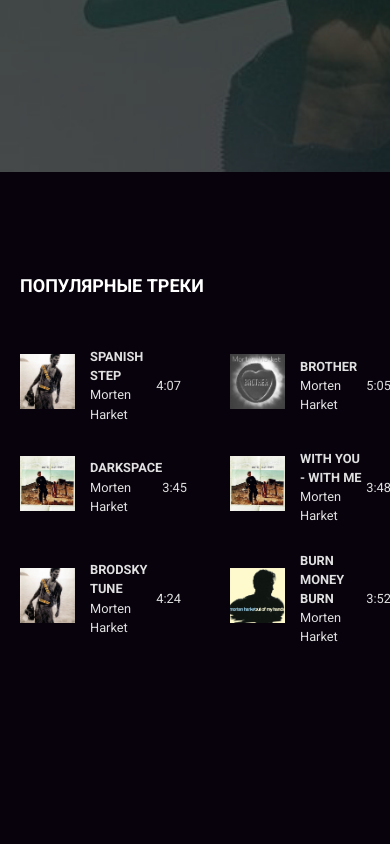
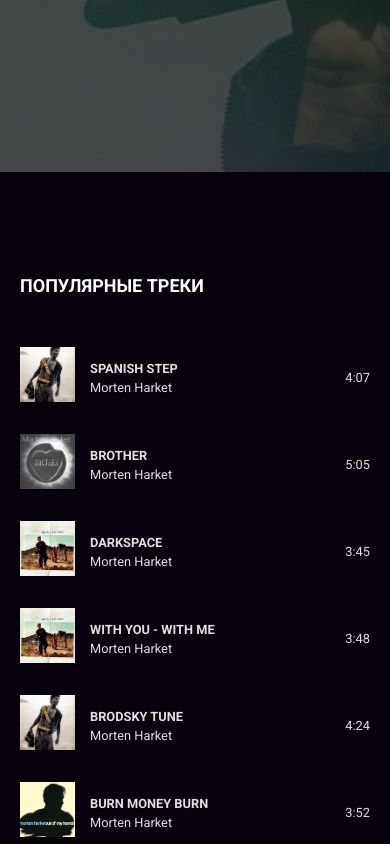
Before and after one commit to YanaLysukha/layout-designer-project-56, a plain HTML site: page src/artist.html in a window 390 px wide. Shown: the part 558-1402 px from the top of the page. Before the commit the page ends 1205 px from the top, so only its background shows below. Drawn offline with Linux system fonts and the light colour scheme.

Commit message:
Added media query for grid-container in page-popular-tracks

```diff
--- a/src/css/style-dist.css
+++ b/src/css/style-dist.css
@@ -875,6 +875,12 @@
      -moz-column-gap: 49px;
           column-gap: 49px;
 }
+@media (max-width: 915px) {
+  .grid-container {
+    -ms-grid-columns: (1fr)[1];
+    grid-template-columns: repeat(1, 1fr);
+  }
+}
 
 .popular-track {
   display: -webkit-box;
--- a/src/scss/_page-popular-track.scss
+++ b/src/scss/_page-popular-track.scss
@@ -35,6 +35,10 @@
     grid-template-columns: repeat(2, 46%);
     row-gap: 25px;
     column-gap: 49px;
+
+    @media (max-width: $md-width) {
+        grid-template-columns: repeat(1, 1fr);
+    }
 }
 
 .popular-track {
```
